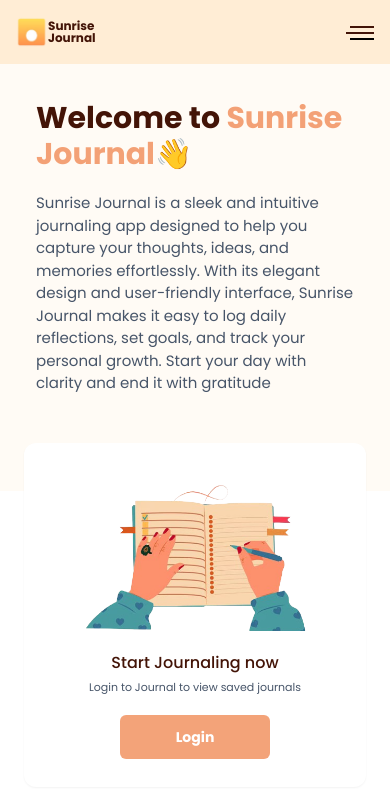
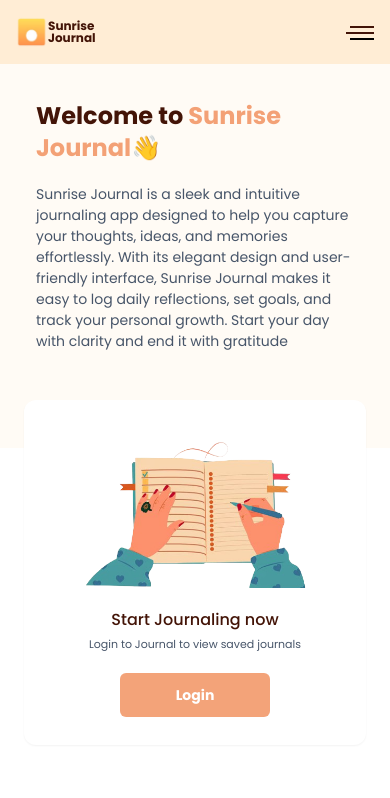
Before and after one commit to victorNwosu-Edusive/sunrise-journal, a React (Vite) app: page / in a window 390 px wide. Shown: the top 798 px of the page. Built offline with nearby package versions, Linux system fonts and the light colour scheme; no server answers.

Commit message:
responsiveness for journal screen

```diff
--- a/src/components/journalscreen.jsx
+++ b/src/components/journalscreen.jsx
@@ -19,8 +19,8 @@ function Journalscreen(){
 
         <div className="h-screen md:h-screen lg:h-screen w-full md:w-full lg:w-4/5 ml-auto">
         <div className=' p-9 bg-orange-100/25 pb-24'>
-         <h1 className='font-bold text-orange-950 text-3xl md:text-4xl lg:text-4xl mt-16 md:mt-9 lg:mt-9 mb-5'>Welcome to <span className='text-orange-600/55'>Sunrise Journal</span>👋</h1>
-         <h1 className='text-[15px] text-slate-600'>Sunrise Journal is a sleek and intuitive journaling app designed to help you capture your thoughts,
+         <h1 className='font-bold text-orange-950 text-2xl md:text-4xl lg:text-4xl mt-16 md:mt-9 lg:mt-9 mb-5'>Welcome to <span className='text-orange-600/55'>Sunrise Journal</span>👋</h1>
+         <h1 className='text-[14px] md:text-[15px] lg:text-[15px] text-slate-600'>Sunrise Journal is a sleek and intuitive journaling app designed to help you capture your thoughts,
             ideas, and memories effortlessly. With its elegant design and user-friendly interface, Sunrise Journal
             makes it easy to log daily reflections, set goals, and track your personal growth. Start your day with
             clarity and end it with gratitude</h1>
```
